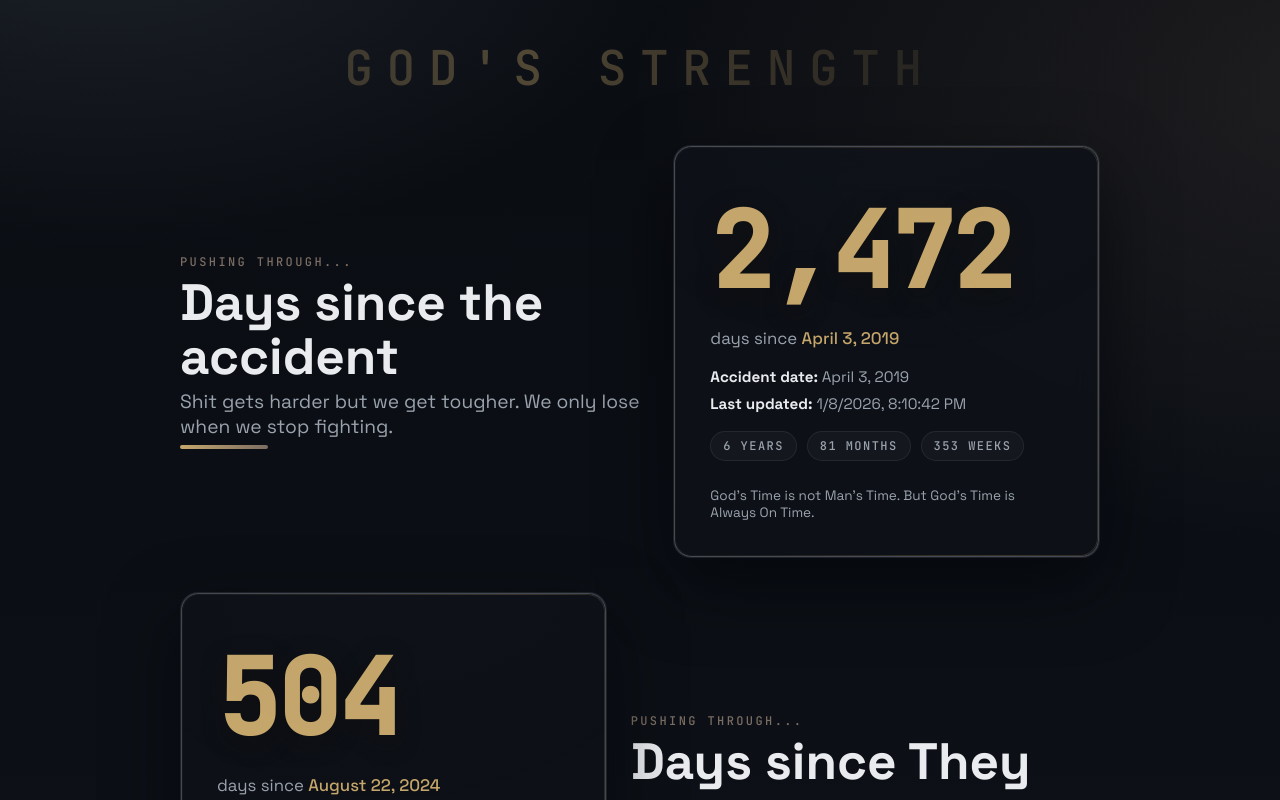
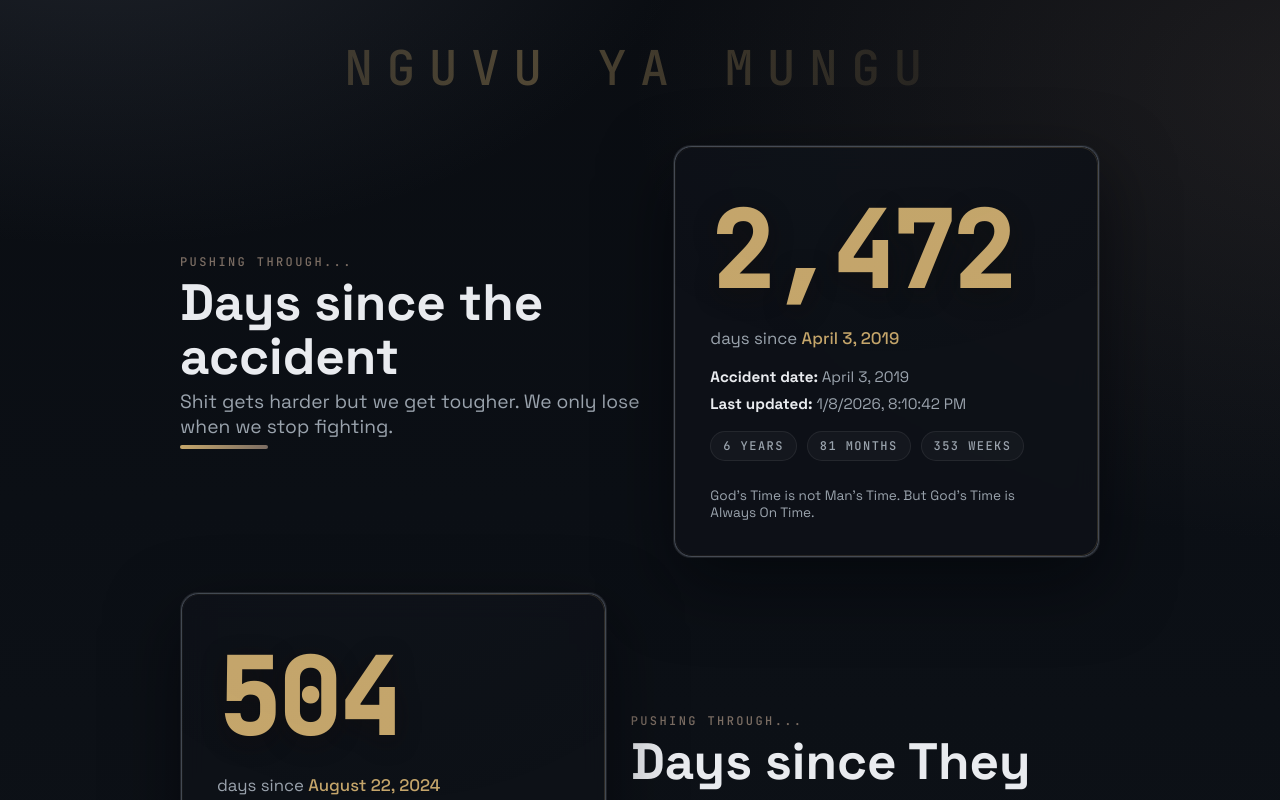
Before and after one commit to shangobashi/godstrength, a plain HTML site: page index.html in a window 1280 px wide. Shown: the top 800 px of the page. Drawn offline with nearby package versions, Linux system fonts and the light colour scheme.

Commit message:
Update title

```diff
--- a/index.html
+++ b/index.html
@@ -324,7 +324,7 @@
   </head>
   <body>
     <main class="shell">
-      <div class="page-title"><span class="page-title-text">God's Strength</span></div>
+      <div class="page-title"><span class="page-title-text">Nguvu Ya Mungu</span></div>
       <section class="hero">
         <div class="headline">
           <span class="eyebrow">Pushing Through...</span>
```
